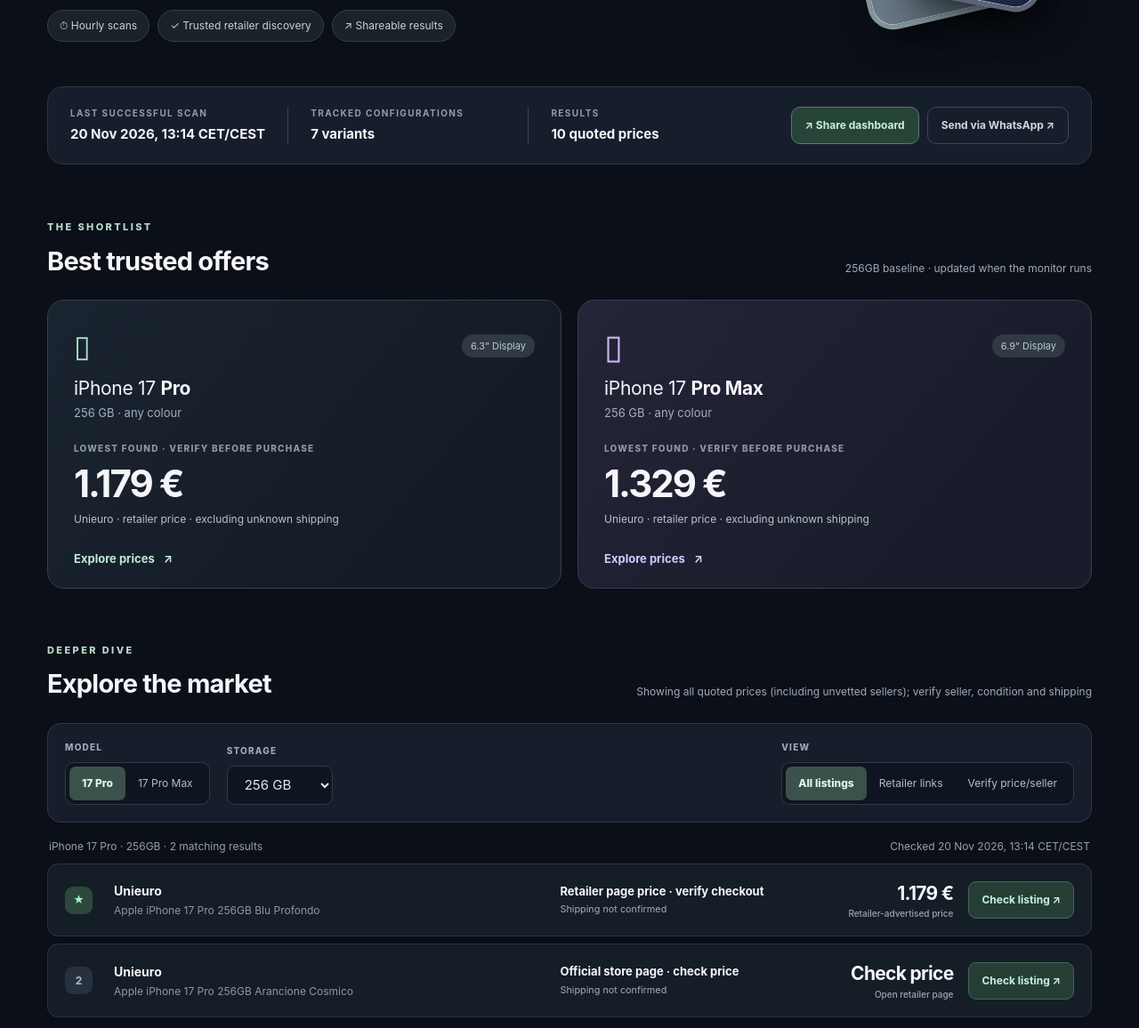
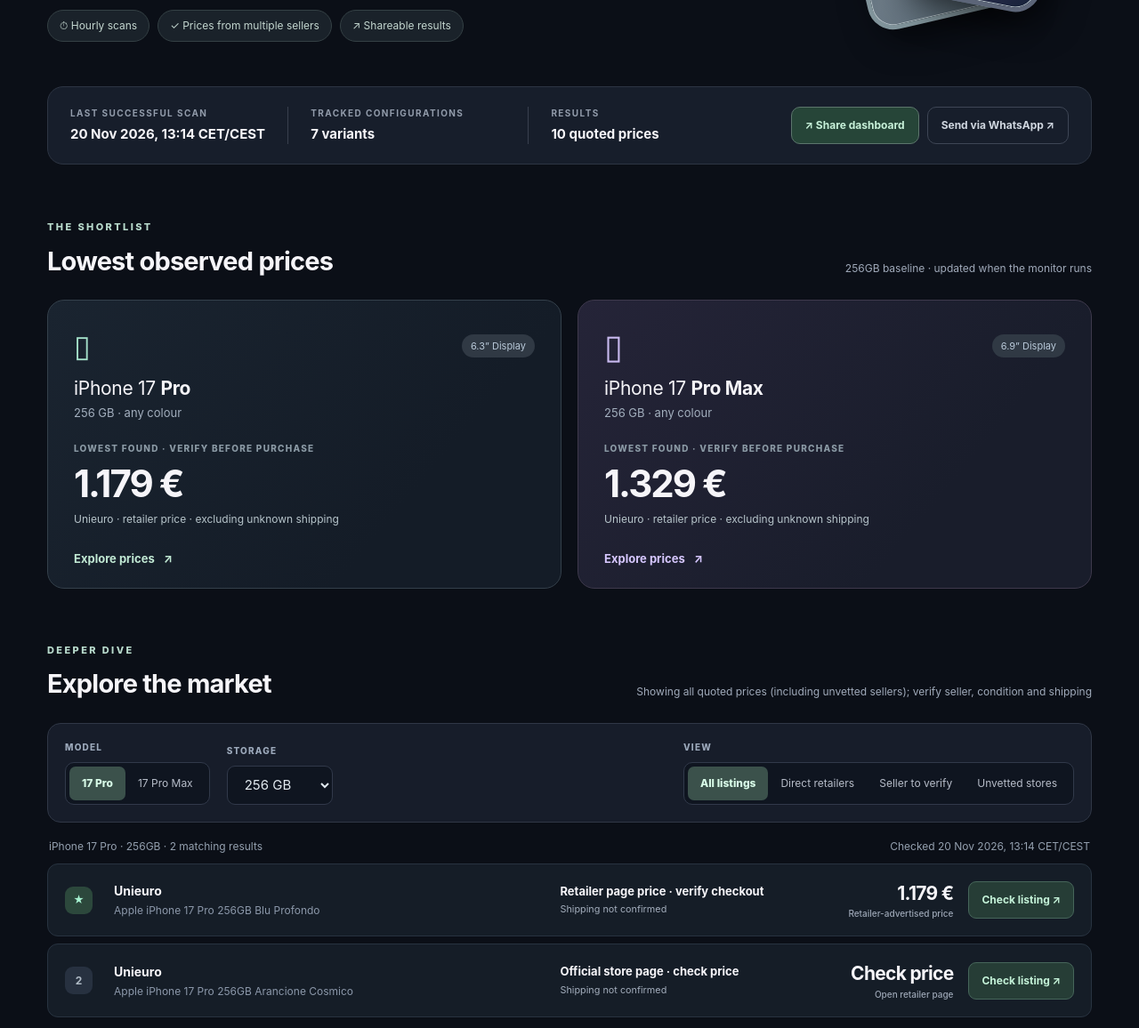
Before and after one commit to JohnPaolino/iphone-price-scout, a plain HTML site: page docs/index.html in a window 1280 px wide. Shown: the part 464-1620 px from the top of the page at 89% size. Drawn offline with Linux system fonts and the light colour scheme.

Commit message:
Explain all-seller price comparison and add unvetted-seller filter

```diff
--- a/docs/index.html
+++ b/docs/index.html
@@ -23,7 +23,7 @@
         <div class="eyebrow"><span class="orb"></span> PRICE INTELLIGENCE / APPLE</div>
         <h1>Smart price hunting.<br><em>Trusted sellers first.</em></h1>
         <p>Monitoring new iPhone 17 Pro and Pro Max listings in Italy. Direct retailer product pages and Google Shopping offers are shown with clear verification labels. A price appears only when the source provides one.</p>
-        <div class="hero-pills"><span>⏱ Hourly scans</span><span>✓ Trusted retailer discovery</span><span>↗ Shareable results</span></div>
+        <div class="hero-pills"><span>⏱ Hourly scans</span><span>✓ Prices from multiple sellers</span><span>↗ Shareable results</span></div>
       </div>
       <div class="phone-visual" aria-hidden="true">
         <div class="glow"></div>
@@ -40,7 +40,7 @@
     </div>
 
     <section class="section models-section">
-      <div class="section-heading"><div><div class="overline">THE SHORTLIST</div><h2>Best trusted offers</h2></div><p>256GB baseline · updated when the monitor runs</p></div>
+      <div class="section-heading"><div><div class="overline">THE SHORTLIST</div><h2>Lowest observed prices</h2></div><p>256GB baseline · updated when the monitor runs</p></div>
       <div class="model-grid">
         <article class="model-card" data-feature="pro-256gb">
           <div class="model-top"><span class="model-icon">▯</span><span class="chip">6.3” Display</span></div>
@@ -64,11 +64,11 @@
       <div class="filters">
         <div class="filter-pair"><span class="filter-label">MODEL</span><div class="segmented"><button data-model="pro" class="selected" aria-pressed="true">17 Pro</button><button data-model="max" aria-pressed="false">17 Pro Max</button></div></div>
         <div class="filter-pair"><label class="filter-label" for="storage">STORAGE</label><select id="storage"><option value="256gb">256 GB</option><option value="512gb">512 GB</option><option value="1tb">1 TB</option><option value="2tb">2 TB</option></select></div>
-        <div class="filter-pair grow"><span class="filter-label">VIEW</span><div class="segmented"><button data-trust="all" class="selected" aria-pressed="true">All listings</button><button data-trust="trusted_retailer" aria-pressed="false">Retailer links</button><button data-trust="review_seller" aria-pressed="false">Verify price/seller</button></div></div>
+        <div class="filter-pair grow"><span class="filter-label">VIEW</span><div class="segmented"><button data-trust="all" class="selected" aria-pressed="true">All listings</button><button data-trust="trusted_retailer" aria-pressed="false">Direct retailers</button><button data-trust="review_seller" aria-pressed="false">Seller to verify</button><button data-trust="unverified_seller" aria-pressed="false">Unvetted stores</button></div></div>
       </div>
       <div class="offers-meta"><span id="view-summary">No offers yet</span><span id="view-timestamp"></span></div>
       <div id="offers-list" class="offers-list" aria-live="polite"><div class="empty-state">The monitor has not run yet. Once configured, this page will update every hour.</div></div>
-      <div id="exclusion-note" class="notice"><span>ⓘ</span> Google Shopping and search snippets can omit storage or show outdated prices. Direct store links without dependable prices are provided for manual checking. Always verify exact storage, seller, new/sealed condition, availability and total checkout cost.</div>
+      <div id="exclusion-note" class="notice"><span>ⓘ</span> All prices are observed quotes, not guaranteed checkout offers. Unknown and marketplace sellers are labelled separately and are NOT endorsements. Explicitly refurbished/used results are excluded; a listing alone cannot prove new/sealed condition. Verify exact model, storage, seller, stock, warranty, delivery and final cost.</div>
     </section>
 
     <section class="section history-section">
@@ -76,7 +76,7 @@
       <div class="chart-panel"><div class="chart-header"><div><div class="chart-name" id="chart-name">iPhone 17 Pro · 256GB</div><span id="chart-detail">No observations yet</span></div><div class="trend"><span class="trend-dot"></span> Best price over time</div></div><div id="chart" class="chart-content"><div class="chart-empty">Price history begins with the first hourly check.</div></div></div>
     </section>
 
-    <section class="methodology"><div class="methodology-icon">◎</div><div><h3>How we keep it trustworthy</h3><p>Searches cover Google Shopping and searches for official Italian retailers, filtered to exact model and storage. Refurbished, used, accessories, subscriptions, and unknown merchants are excluded. Large retailers that host third-party sellers are placed in a separate review list. A search result cannot prove that a box is factory sealed, and shipping charges are included only when explicitly available.</p></div><a href="https://github.com/" target="_blank" rel="noreferrer">Built for GitHub Pages ↗</a></section>
+    <section class="methodology"><div class="methodology-icon">◎</div><div><h3>How we keep it trustworthy</h3><p>Searches cover Google Shopping plus direct retailer pages. Exact model and storage are required, and explicitly used/refurbished listings, accessories and contracts are excluded. All matching seller quotes are shown, including unknown sellers flagged as unvetted. The headline is the lowest observed quote, not a guaranteed safe or available offer; shipping is included only when confirmed.</p></div><a href="https://github.com/" target="_blank" rel="noreferrer">Built for GitHub Pages ↗</a></section>
   </main>
   <footer><span>PRICE<span class="brand-light">SCOUT</span> / ITALY</span><span>Independent price-monitoring dashboard · Not affiliated with Apple</span><span id="footer-updated">Awaiting initial sync</span></footer>
 </div>
```
